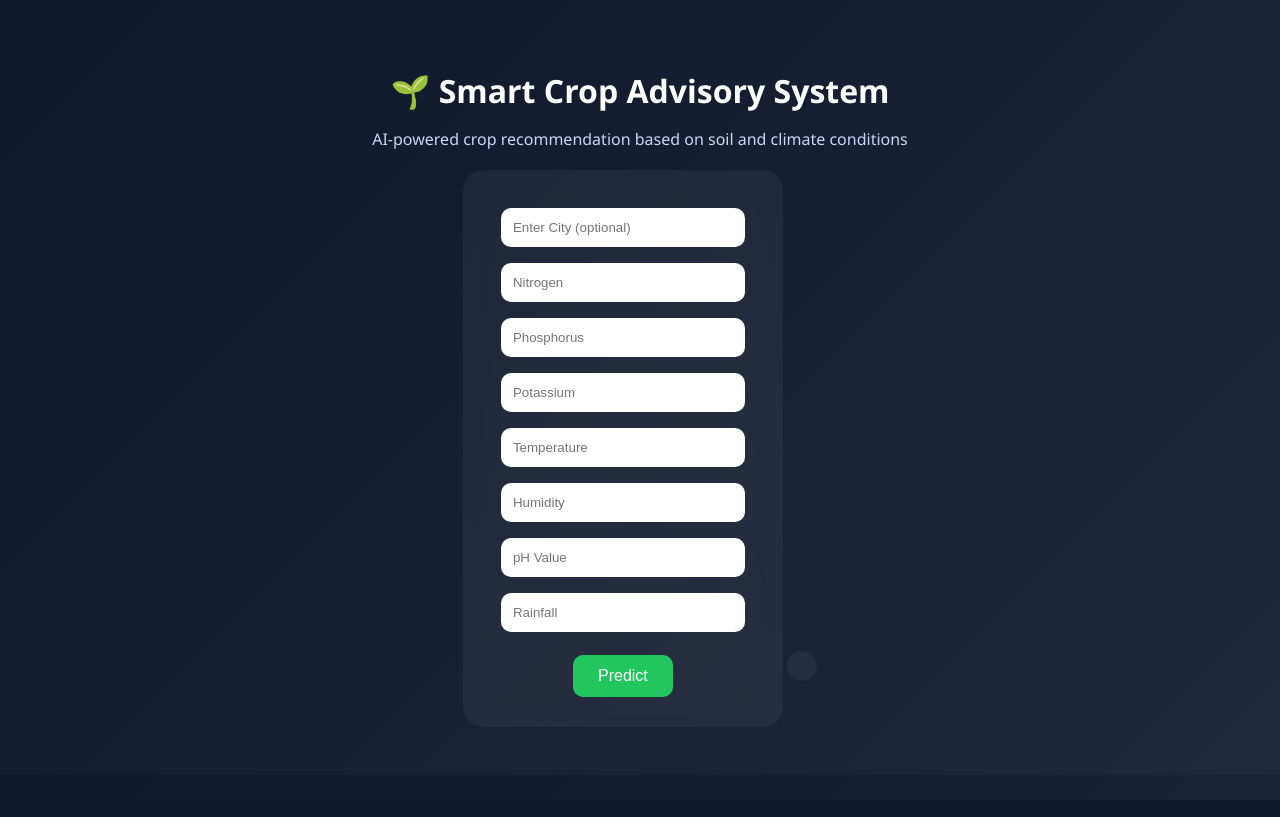
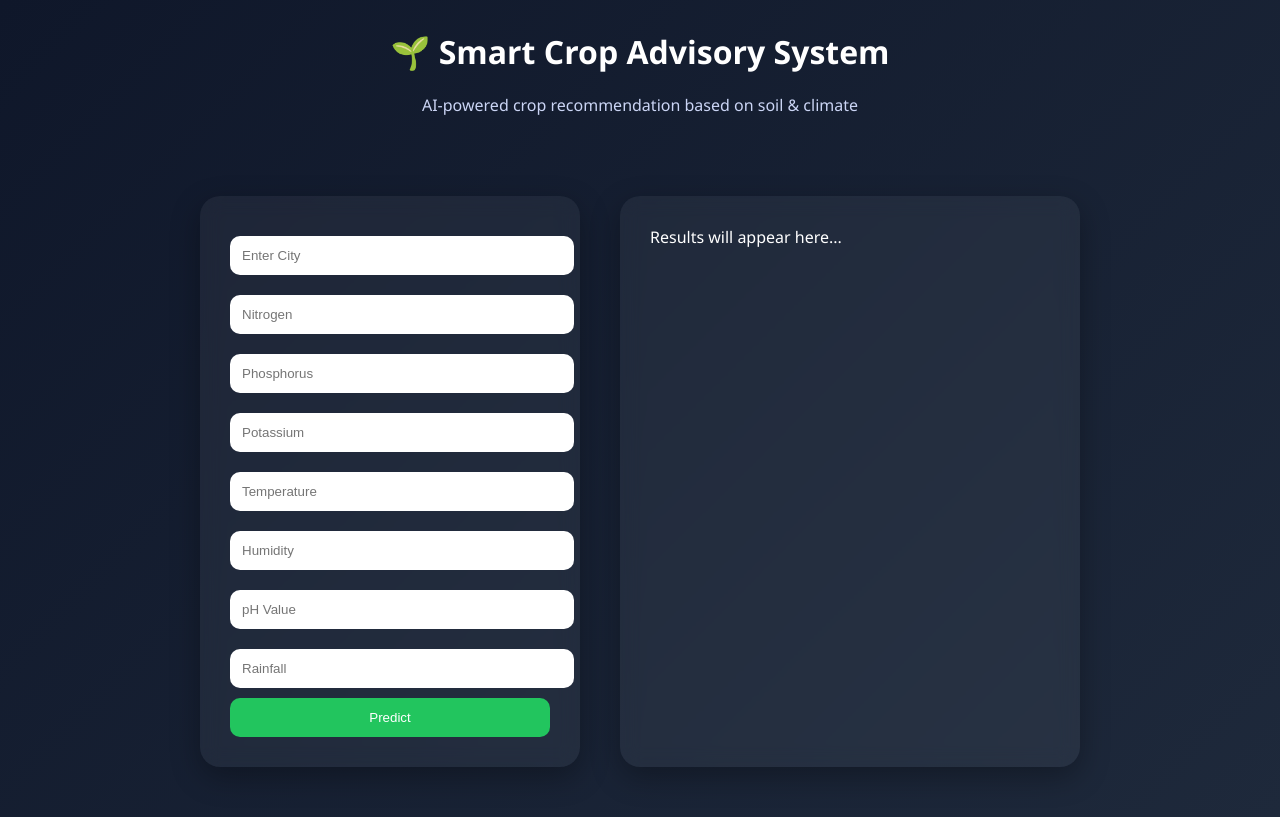
Before and after one commit to Azeem10101/Smart-Crop-Advisory-System, a Flask app: page / in a window 1280 px wide. Before the commit the page ends 775 px from the top, so only its background shows below. Run offline with Flask 3, Linux system fonts and the light colour scheme; parts of the project's set-up code (start-up, migrations or seed data) failed here and were passed over.

Commit message:
Final project: AI crop advisory system with ML prediction, weather integration, decision engine, secure API handling, and professional UI

```diff
--- a/app.py
+++ b/app.py
@@ -2,75 +2,163 @@
 import pickle
 import numpy as np
 import requests
+import os
+from dotenv import load_dotenv
+
+load_dotenv()
 
 app = Flask(__name__)
 
 model = pickle.load(open("model.pkl", "rb"))
 
-# OPTIONAL: Weather API (you can enable later)
-API_KEY = "YOUR_API_KEY"  # put later
+API_KEY = os.getenv("WEATHER_API_KEY")
+if not API_KEY:
+    raise ValueError("API key not found. Set WEATHER_API_KEY in .env file")
 
-def get_weather(city):
-    try:
-        url = f"http://api.openweathermap.org/data/2.5/weather?q={city}&appid={API_KEY}&units=metric"
-        res = requests.get(url).json()
 
-        return {
-            "temperature": res["main"]["temp"],
-            "humidity": res["main"]["humidity"]
-        }
-    except:
-        return None
+CROP_DATA = {
+    "Rice": {"price": 2200, "yield": 25},
+    "Maize": {"price": 1800, "yield": 20},
+    "Chickpea": {"price": 5000, "yield": 10},
+    "KidneyBeans": {"price": 6000, "yield": 9},
+    "PigeonPeas": {"price": 5500, "yield": 8},
+    "MothBeans": {"price": 4500, "yield": 7},
+    "MungBean": {"price": 4800, "yield": 9},
+    "Blackgram": {"price": 5000, "yield": 8},
+    "Lentil": {"price": 5200, "yield": 7},
+    "Pomegranate": {"price": 8000, "yield": 12},
+    "Banana": {"price": 3000, "yield": 30},
+    "Mango": {"price": 6000, "yield": 15},
+    "Grapes": {"price": 7000, "yield": 14},
+    "Watermelon": {"price": 2000, "yield": 18},
+    "Muskmelon": {"price": 2200, "yield": 16},
+    "Apple": {"price": 9000, "yield": 10},
+    "Orange": {"price": 4000, "yield": 12},
+    "Papaya": {"price": 3500, "yield": 20},
+    "Coconut": {"price": 4500, "yield": 18},
+    "Cotton": {"price": 7000, "yield": 12},
+    "Jute": {"price": 3000, "yield": 15},
+    "Coffee": {"price": 8500, "yield": 10}
+}
+
 
 @app.route("/")
 def home():
     return render_template("index.html")
 
+
 @app.route("/predict", methods=["POST"])
 def predict():
     data = request.json
+
+    if not data or "features" not in data:
+        return jsonify({"error": "Invalid input"})
+
+    if len(data["features"]) != 7:
+        return jsonify({"error": "Expected 7 input features"})
+
     features = np.array(data["features"]).reshape(1, -1)
 
-    prediction = model.predict(features)[0]
+    # 🌱 ADVICE SYSTEM INPUT
+    n, p, k, temp, humidity, ph, rainfall = features[0]
+
+    advice = []
+
+    if n < 50:
+        advice.append("Increase nitrogen levels in soil")
+
+    if humidity < 50:
+        advice.append("Irrigation recommended to improve humidity")
+
+    if ph < 5.5:
+        advice.append("Soil is too acidic, consider liming")
+
+    if rainfall > 250:
+        advice.append("Ensure proper drainage to avoid waterlogging")
+
+    if not advice:
+        advice.append("Conditions are optimal for this crop")
 
     probabilities = model.predict_proba(features)[0]
 
-    # SMART CONFIDENCE (difference-based)
-    sorted_probs = sorted(probabilities, reverse=True)
-    confidence = sorted_probs[0] - sorted_probs[1]
+    top_indices = probabilities.argsort()[-3:][::-1]
 
-    confidence = min(confidence * 2, 1.0)  # scale + cap
+    results = []
+    for idx in top_indices:
+        crop = model.classes_[idx]
+        prob = probabilities[idx]
 
-    # Risk logic
-    if confidence < 0.3:
+        crop_info = CROP_DATA.get(crop, {"price": 0, "yield": 0})
+        profit = crop_info["price"] * crop_info["yield"]
+
+        results.append({
+            "crop": crop,
+            "confidence": round(prob * 100, 2),
+            "profit": profit
+        })
+
+    top_conf = results[0]["confidence"]
+
+    if top_conf < 40:
         risk = "High"
-    elif confidence < 0.6:
+    elif top_conf < 70:
         risk = "Medium"
     else:
         risk = "Low"
 
+    best_crop = max(
+        results,
+        key=lambda x: (x["profit"] * 0.7 + x["confidence"] * 1000 * 0.3)
+    )
+
+    reasons = []
+
+    if best_crop["profit"] > 50000:
+        reasons.append("High profit potential")
+
+    if best_crop["confidence"] > 60:
+        reasons.append("Strong model confidence")
+    elif best_crop["confidence"] > 40:
+        reasons.append("Moderate confidence")
+
+    if not reasons:
+        reasons.append("Balanced choice based on conditions")
+
+    decision = {
+        "crop": best_crop["crop"],
+        "profit": best_crop["profit"],
+        "confidence": best_crop["confidence"],
+        "reason": reasons
+    }
+
     return jsonify({
-        "prediction": prediction,
-        "confidence": round(confidence * 100, 2),
-        "risk": risk
+        "top_crops": results,
+        "risk": risk,
+        "best_crop": decision,
+        "advice": advice
     })
 
-# FUTURE ROUTE (weather-based prediction)
-@app.route("/predict_with_weather", methods=["POST"])
-def predict_weather():
+
+@app.route("/get_weather", methods=["POST"])
+def get_weather_data():
     data = request.json
-    city = data["city"]
+    city = data.get("city")
 
-    weather = get_weather(city)
+    url = f"http://api.openweathermap.org/data/2.5/weather?q={city}&appid={API_KEY}&units=metric"
 
-    if not weather:
-        return jsonify({"error": "Weather fetch failed"})
+    try:
+        res = requests.get(url).json()
+    except Exception:
+        return jsonify({"error": "Failed to fetch weather data"})
 
-    # You can merge weather into features later
-    return jsonify({
-        "weather": weather,
-        "message": "Weather integration ready"
-    })
+    if "main" in res:
+        return jsonify({
+            "temperature": res["main"]["temp"],
+            "humidity": res["main"]["humidity"]
+        })
+    else:
+        return jsonify({"error": res.get("message", "Unknown error")})
+
 
 if __name__ == "__main__":
     app.run(debug=True)
--- a/templates/index.html
+++ b/templates/index.html
@@ -2,95 +2,150 @@
 <html>
 <head>
     <title>Smart Crop Advisory System</title>
+
     <style>
         body {
+            margin: 0;
             font-family: 'Segoe UI', sans-serif;
             background: linear-gradient(135deg, #0f172a, #1e293b);
             color: white;
-            text-align: center;
-            padding: 40px;
         }
 
         h1 {
-            font-size: 32px;
-            margin-bottom: 10px;
+            text-align: center;
+            margin-top: 30px;
         }
 
-        p {
-            margin-bottom: 20px;
+        .subtitle {
+            text-align: center;
             color: #cbd5f5;
+            margin-bottom: 30px;
         }
 
-        form {
+        .container {
+            display: flex;
+            justify-content: center;
+            gap: 40px;
+            padding: 50px;
+        }
+
+        .card {
             background: rgba(255,255,255,0.05);
             padding: 30px;
             border-radius: 20px;
-            display: inline-block;
             backdrop-filter: blur(10px);
+            box-shadow: 0 10px 30px rgba(0,0,0,0.3);
+        }
+
+        .form-card {
+            width: 320px;
         }
 
         input {
-            margin: 8px;
+            width: 100%;
             padding: 12px;
-            width: 220px;
+            margin: 10px 0;
             border-radius: 10px;
             border: none;
             outline: none;
         }
 
         button {
-            padding: 12px 25px;
-            margin-top: 15px;
+            width: 100%;
+            padding: 12px;
             background: #22c55e;
             border: none;
             border-radius: 10px;
             color: white;
             cursor: pointer;
-            font-size: 16px;
+            transition: 0.3s;
+        }
+
+        button:disabled {
+            background: gray;
         }
 
         button:hover {
-            background: #16a34a;
+            transform: scale(1.05);
         }
 
-        .result {
-            margin-top: 25px;
-            font-size: 18px;
-            background: rgba(255,255,255,0.05);
-            padding: 15px;
-            border-radius: 15px;
-            display: inline-block;
+        .results {
+            width: 400px;
         }
+
+        .fade-in {
+            animation: fadeIn 0.5s ease-in-out;
+        }
+
+        @keyframes fadeIn {
+            from {opacity: 0; transform: translateY(10px);}
+            to {opacity: 1; transform: translateY(0);}
+        }
+
+        .result-card {
+            transition: 0.3s;
+        }
+
+        .result-card:hover {
+            transform: translateY(-5px);
+            background: rgba(255,255,255,0.08);
+        }
+
     </style>
 </head>
 
 <body>
 
 <h1>🌱 Smart Crop Advisory System</h1>
-    <p>AI-powered crop recommendation based on soil and climate conditions</p>
+<p class="subtitle">AI-powered crop recommendation based on soil & climate</p>
 
-    <form id="form">
-        <input type="text" placeholder="Enter City (optional)" id="city"><br>
+<div class="container">
 
-        <input type="number" step="any" placeholder="Nitrogen" id="n"><br>
-        <input type="number" step="any" placeholder="Phosphorus" id="p"><br>
-        <input type="number" step="any" placeholder="Potassium" id="k"><br>
-        <input type="number" step="any" placeholder="Temperature" id="t"><br>
-        <input type="number" step="any" placeholder="Humidity" id="h"><br>
-        <input type="number" step="any" placeholder="pH Value" id="ph"><br>
-        <input type="number" step="any" placeholder="Rainfall" id="r"><br>
+    <!-- INPUT -->
+    <div class="card form-card">
+        <input id="city" placeholder="Enter City">
+        <input id="n" type="number" placeholder="Nitrogen">
+        <input id="p" type="number" placeholder="Phosphorus">
+        <input id="k" type="number" placeholder="Potassium">
+        <input id="t" type="number" placeholder="Temperature">
+        <input id="h" type="number" placeholder="Humidity">
+        <input id="ph" type="number" placeholder="pH Value">
+        <input id="r" type="number" placeholder="Rainfall">
 
-        <button type="submit">Predict</button>
-    </form>
+        <button id="predictBtn">Predict</button>
+    </div>
 
-    <div class="result" id="result"></div>
+    <!-- OUTPUT -->
+    <div class="card results" id="result">
+        Results will appear here...
+    </div>
+
+</div>
 
 <script>
-    document.getElementById("form").addEventListener("submit", async function(e) {
-        e.preventDefault();
 
-        let resultDiv = document.getElementById("result");
-        resultDiv.innerHTML = "⏳ Analyzing soil & environmental data...";
+document.getElementById("predictBtn").addEventListener("click", predict);
+
+document.getElementById("city").addEventListener("change", async function(){
+    let res = await fetch("/get_weather", {
+        method: "POST",
+        headers: {"Content-Type": "application/json"},
+        body: JSON.stringify({city: this.value})
+    });
+
+    let data = await res.json();
+
+    if (!data.error) {
+        t.value = data.temperature;
+        h.value = data.humidity;
+    }
+});
+
+async function predict() {
+
+    let btn = document.getElementById("predictBtn");
+    btn.innerText = "Analyzing...";
+    btn.disabled = true;
 
     let features = [
         Number(n.value),
@@ -104,23 +159,54 @@
 
     let res = await fetch("/predict", {
         method: "POST",
-            headers: {
-                "Content-Type": "application/json"
-            },
-        body: JSON.stringify({ features })
+        headers: {"Content-Type": "application/json"},
+        body: JSON.stringify({features})
     });
 
     let data = await res.json();
 
-        let riskColor = data.risk === "High" ? "red" :
-                        data.risk === "Medium" ? "orange" : "lightgreen";
+    btn.innerText = "Predict";
+    btn.disabled = false;
 
-        resultDiv.innerHTML = `
-            🌾 <b>${data.prediction}</b><br>
-            📊 Confidence: ${data.confidence}%<br>
-            ⚠️ Risk: <span style="color:${riskColor}">${data.risk}</span>
+    let best = data.best_crop;
+    let top3 = data.top_crops;
+
+    let html = `
+    <div class="fade-in">
+
+        <!-- BEST -->
+        <div style="background:#14532d;padding:20px;border-radius:15px;margin-bottom:20px;">
+            <h3>🏆 ${best.crop}</h3>
+            <p>💰 ₹${best.profit}</p>
+            <p>📊 ${best.confidence}%</p>
+
+            <p><b>Why?</b><br>${best.reason.join("<br>")}</p>
+
+            <p><b>Advice:</b><br>${data.advice.map(a=>"✔ "+a).join("<br>")}</p>
+        </div>
+
+        <!-- TOP -->
+        ${top3.map((c,i)=>`
+            <div class="result-card" style="padding:15px;border-radius:10px;margin-bottom:10px;background:rgba(255,255,255,0.05);">
+                <b>${i+1}. ${c.crop}</b><br>
+                ₹${c.profit}
+
+                <div style="background:#1e293b;border-radius:5px;margin-top:5px;">
+                    <div style="width:${c.confidence}%;background:#22c55e;padding:5px;font-size:12px;">
+                        ${c.confidence}%
+                    </div>
+                </div>
+            </div>
+        `).join("")}
+
+        <p>⚠️ Risk: ${data.risk}</p>
+
+    </div>
     `;
-    });
+
+    document.getElementById("result").innerHTML = html;
+}
+
 </script>
 
 </body>
```
Also changed, not shown: README.md (added). Lines whose indentation alone changed are shown as unchanged.
